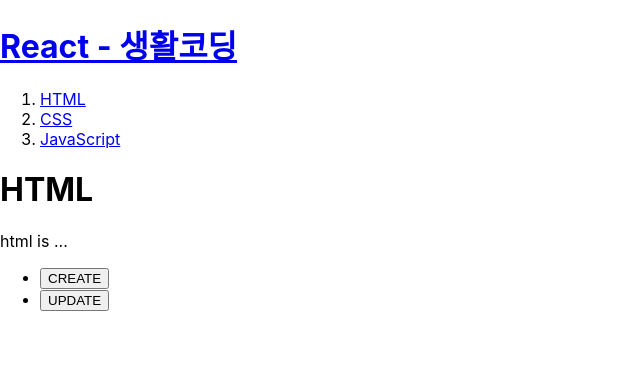
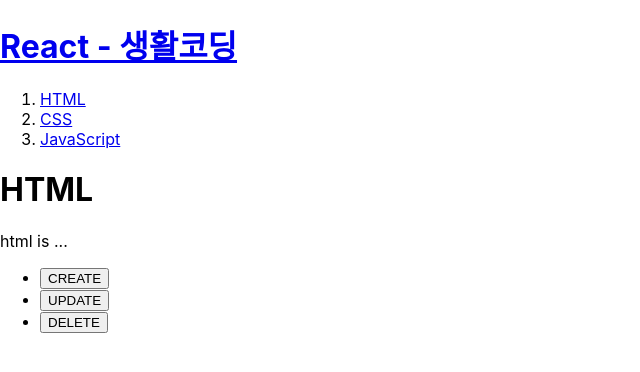
Before and after one commit to choijueun/React, a React (Create React App) app in the folder shcoding/: page / in a window 1280 px wide. Both pictures are taken after a click on the link "HTML". Shown: the top 372 px of the page, without its empty margins (0-640 px from the left). Built offline with nearby package versions, Linux system fonts and the light colour scheme.

Commit message:
deleteTopic

```diff
--- a/shcoding/src/App.js
+++ b/shcoding/src/App.js
@@ -47,7 +47,10 @@ function App() {
         content = <div>Hello, World.</div>
     }else if (mode === 'CONTENTS') {
         content = <Content id={id} topics={topics}></Content>
-        contenxtControl = <li><button onClick={()=>{setMode('UPDATE')}}>UPDATE</button></li>
+        contenxtControl = <>
+            <li><button onClick={()=>{setMode('UPDATE')}}>UPDATE</button></li>
+            <li><button onClick={()=>{deleteTopic({id})}}>DELETE</button></li>
+        </>
     }else if (mode === 'CREATE') {
         content = <Create onCreate={createTopic}></Create>
     }else if (mode === 'UPDATE') {
```
